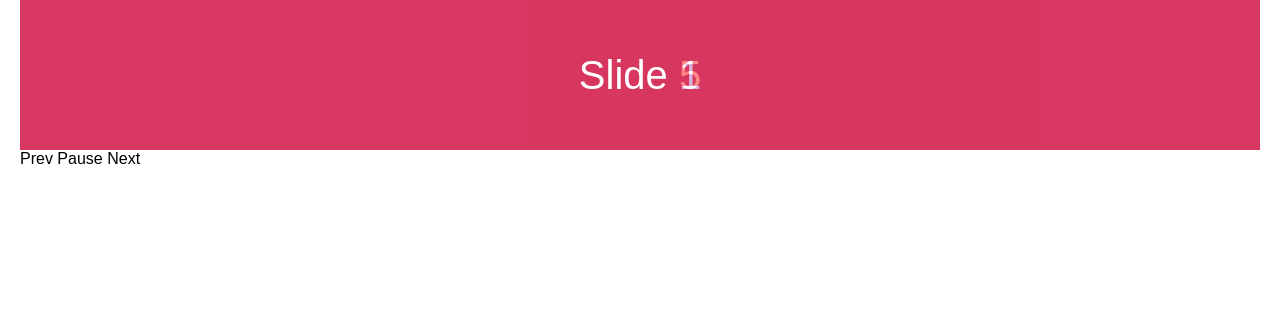
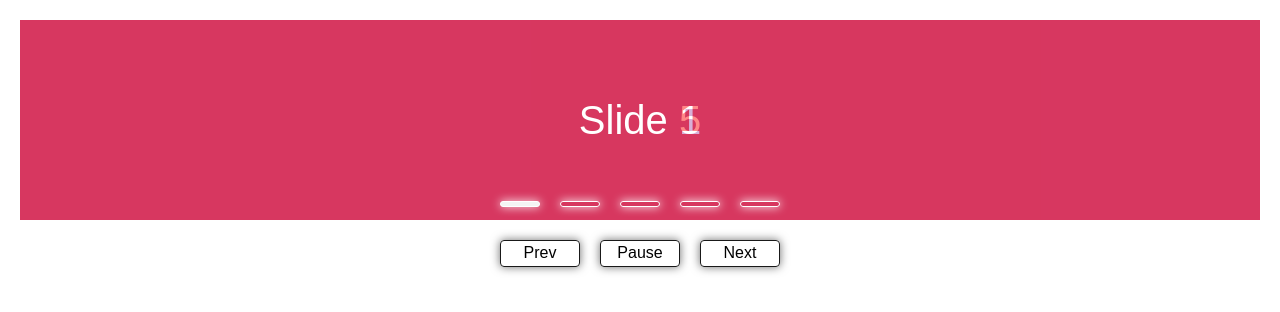
Before and after one commit to Pistalierro/js-native-slider, a website: page index.html in a window 1280 px wide. Drawn offline with Linux system fonts and the light colour scheme.

Commit message:
разметка + черновое оформление + логика для controls

```diff
--- a/index.html
+++ b/index.html
@@ -21,13 +21,22 @@
       <li class="slide">Slide 4</li>
       <li class="slide">Slide 5</li>
     </ul>
+
+    <div class="controls" id="controls-container">
+      <span class="control control__prev" id="prev">Prev</span>
+      <span class="control control__pause" id="pause">Pause</span>
+      <span class="control control__next" id="next">Next</span>
+    </div>
+
+    <div class="indicators">
+      <div class="indicator  active" data-slide-to="0"></div>
+      <div class="indicator" data-slide-to="1"></div>
+      <div class="indicator" data-slide-to="2"></div>
+      <div class="indicator" data-slide-to="3"></div>
+      <div class="indicator" data-slide-to="4"></div>
+    </div>
   </div>
 
-  <div class="controls" id="controls-container">
-    <span class="control control--prev" id="prev">Prev</span>
-    <span class="control control--pause" id="pause">Pause</span>
-    <span class="control control--next" id="next">Next</span>
-  </div>
 
 </div>
 
--- a/src/js/main.js
+++ b/src/js/main.js
@@ -1,4 +1,5 @@
 const slides = document.querySelectorAll('.slide');
+const indicators = document.querySelectorAll('.indicator');
 const pauseBtn = document.querySelector('#pause');
 const prevBtn = document.querySelector('#prev');
 const nextBtn = document.querySelector('#next');
@@ -14,15 +15,17 @@ const _tick = () => timerID = setInterval(goToNext, interval);
 
 function goToNth(n) {
   slides[currentSlide].classList.toggle('active');
+  indicators[currentSlide].classList.toggle('active');
   currentSlide = (n + SLIDES_LENGTH) % SLIDES_LENGTH;
   slides[currentSlide].classList.toggle('active');
+  indicators[currentSlide].classList.toggle('active');
 }
 
-function goToPrev(n) {
+function goToPrev() {
   goToNth(currentSlide - 1);
 }
 
-function goToNext(n) {
+function goToNext() {
   goToNth(currentSlide + 1);
 }
 
@@ -52,8 +55,15 @@ function play() {
 
 const pausePlay = () => isPlaying ? pause() : play();
 
+function indicate() {
+  goToNth(+this.getAttribute('data-slide-to'));
+  pause();
+}
+
 pauseBtn.addEventListener('click', pausePlay);
 prevBtn.addEventListener('click', prev);
 nextBtn.addEventListener('click', next);
 
 _tick();
+
+indicators.forEach(indicator => indicator.addEventListener('click', indicate));
--- a/src/scss/common/_classes.scss
+++ b/src/scss/common/_classes.scss
@@ -1,7 +1,11 @@
 @use "../presets/variables" as *;
 @use "../presets/skin" as *;
+@use "../mixins/extends" as *;
 
 .container {
-	width: min(100% - $gap * 2, $container-size);
-	margin-inline: auto;
+	@extend %container;
 }
+
+.carousel {
+	position: relative;
+}
--- a/src/scss/items/_controls.scss
+++ b/src/scss/items/_controls.scss
@@ -1,2 +1,29 @@
 @use "../presets/variables" as *;
 @use "../presets/skin" as *;
+@use "../mixins/mixins" as *;
+
+.controls {
+	display: flex;
+	gap: $gap;
+	justify-content: center;
+}
+
+.control {
+	cursor: pointer;
+	display: block;
+	padding: 0.2em 1em;
+	border: 1px solid $color-deep-dark;
+	border-radius: 4px;
+	transition: all .25s ease-in-out;
+	min-width: $gap-x4;
+	text-align: center;
+	user-select: none;
+	@include box-shadow(0, 0, $gap-sm, $color-gray-dark);
+
+	&:hover,
+	&:focus {
+		background-color: $color-gray-dark;
+		color: $color-light;
+		border-color: $color-gray-dark;
+	}
+}
--- a/src/scss/items/_indicators.scss
+++ b/src/scss/items/_indicators.scss
@@ -1,2 +1,28 @@
 @use "../presets/variables" as *;
 @use "../presets/skin" as *;
+@use "../mixins/extends" as *;
+@use "../mixins/mixins" as *;
+
+.indicators {
+	position: absolute;
+	bottom: $gap-x3;
+	left: 50%;
+	transform: translateX(-50%);
+	display: flex;
+	gap: $gap;
+}
+
+.indicator {
+	height: calc(($gap-sm / 5) * 3);
+	width: $gap-x2;
+	background-color: transparent;
+	border: 1px solid $color-light;
+	border-radius: 4px;
+	cursor: pointer;
+	user-select: none;
+	@include box-shadow(0, 0, $gap-sm, $color-light);
+
+	&.active {
+		background-color: $color-gray-light;
+	}
+}
--- a/src/scss/items/_slides.scss
+++ b/src/scss/items/_slides.scss
@@ -1,12 +1,11 @@
 @use "../presets/variables" as *;
 @use "../presets/skin" as *;
+@use "../mixins/mixins" as *;
 
 .slides {
 	position: relative;
-	height: 150px;
-	padding: 0;
-	margin: 0;
-	list-style-type: none;
+	height: $gap-x5 * 2;
+	@include list-none($gap 0 $gap 0);
 }
 
 .slide {
@@ -14,7 +13,7 @@
 	inset: 0;
 	opacity: 0;
 	z-index: -9999;
-	transition: opacity .25s;
+	transition: all .25s;
 
 	display: flex;
 	align-items: center;
--- a/src/scss/mixins/_extends.scss
+++ b/src/scss/mixins/_extends.scss
@@ -1,6 +1,15 @@
 @use "../presets/skin" as *;
 @use "../presets/variables" as *;
 
+%container {
+	width: min(100% - $gap-x2, $container-size);
+	margin-inline: auto;
+}
+
 %text-shadow {
-  text-shadow: 0 0 5px $color-black, 0 0 15px $color-black, 0 0 30px $color-black;
+	text-shadow: 0 0 10px $color-black, 0 0 20px $color-black, 0 0 40px $color-black;
 }
+
+%box-shadow {
+	box-shadow: 0 0 $gap $color-black;
+}
--- a/src/scss/mixins/_mixins.scss
+++ b/src/scss/mixins/_mixins.scss
@@ -46,3 +46,12 @@
 
 	border: 0;
 }
+
+@mixin list-none($m: 0, $p: 0) {
+	margin: $m;
+	padding: $p;
+}
+
+@mixin box-shadow($x: 0, $y: 0, $b: $gap, $c: $color-black) {
+	box-shadow: $x $y $b $c;
+}
--- a/src/scss/presets/_skin.scss
+++ b/src/scss/presets/_skin.scss
@@ -5,7 +5,6 @@ $color-accent: #df8a13;
 $color-accent-light: #f0ad4e;
 $color-dark: #232323;
 $color-deep-dark: #191919;
-;
 $color-gray: #d5d5d5;
 $color-gray-light: #f4f4f4;
 $color-gray-dark: #6f6f6f;
```
Also changed, not shown: src/css/style.css. Lines whose indentation alone changed are shown as unchanged.
